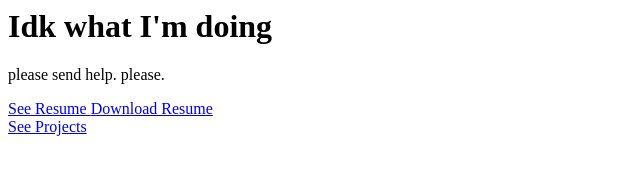
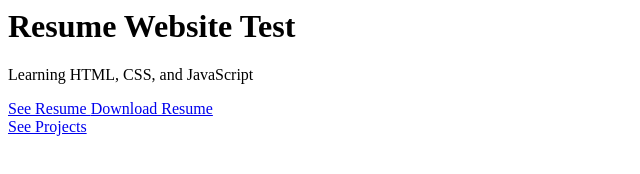
Before and after one commit to Vans1000/Vans1000, a plain HTML site: page docs/index.html in a window 1280 px wide. Shown: the whole page, without its empty margins (0-640 px from the left). Drawn offline with Linux system fonts and the light colour scheme.

Commit message:
Planning

```diff
--- a/docs/index.html
+++ b/docs/index.html
@@ -2,17 +2,17 @@
     <body>
 
         <h1>
-            Idk what I'm doing
+            Resume Website Test
         </h1>
         <p>
-            please send help. please.
+            Learning HTML, CSS, and JavaScript
         </p>
         <a href="Resume.html">
             See Resume
         </a>
         <a href="Vanshdeep Singh-Resume.pdf" download> Download Resume</a>
         <br>
-        <a href="Projects.html">
+        <a href="https://github.com/Vans1000/CSE/tree/main">
             See Projects
         </a>
     </body>
```
Also changed, not shown: 2 other files.
